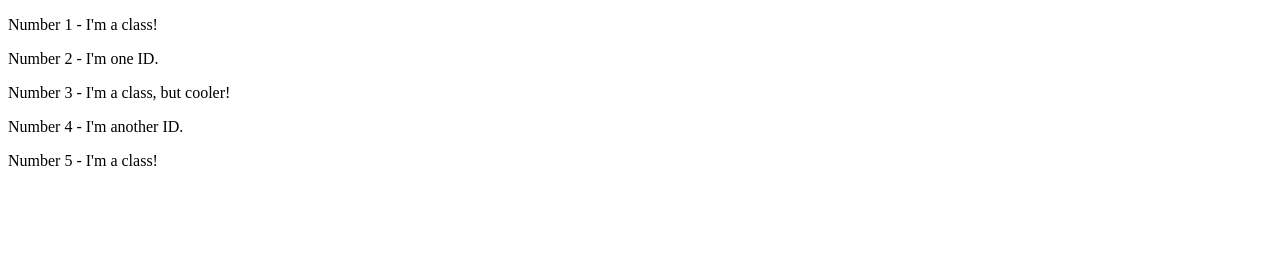
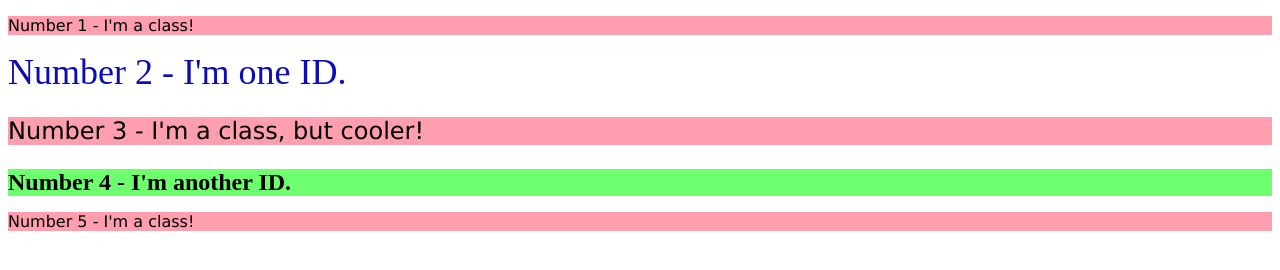
Before and after one commit to JEMinate/csspractice, a plain HTML site: page classidselectors/index.html in a window 1280 px wide. Drawn offline with Linux system fonts and the light colour scheme.

Commit message:
Commit changes to Lesson 2
Class selectors and id selectors

```diff
--- a/classidselectors/index.html
+++ b/classidselectors/index.html
@@ -5,13 +5,13 @@
     <meta http-equiv="X-UA-Compatible" content="IE=edge">
     <meta name="viewport" content="width=device-width, initial-scale=1.0">
     <title>Class and ID Selectors</title>
-    <link rel="stylesheet" href="style.css">
+    <link rel="stylesheet" href="styles.css">
   </head>
   <body>
-    <p>Number 1 - I'm a class!</p>
-    <div>Number 2 - I'm one ID.</div>
-    <p>Number 3 - I'm a class, but cooler!</p>
-    <div>Number 4 - I'm another ID.</div>
-    <p>Number 5 - I'm a class!</p>
+    <p class="One">Number 1 - I'm a class!</p>
+    <div class="Two">Number 2 - I'm one ID.</div>
+    <p class="Three">Number 3 - I'm a class, but cooler!</p>
+    <div class="Four">Number 4 - I'm another ID.</div>
+    <p class="Five">Number 5 - I'm a class!</p>
   </body>
 </html>
--- a/classidselectors/styles.css
+++ b/classidselectors/styles.css
@@ -0,0 +1,20 @@
+p {
+    background: rgb(255, 158, 174);
+    font-family: Verdana, Dejavu sans, sans-serif;
+}
+
+.Two {
+    color: rgb(13, 13, 182);
+    font-size: 36px;
+}
+
+.Three,
+.Four {
+    font-size: 24px;
+}
+
+.Four {
+    background: rgb(109, 255, 109);
+    font-size: 24px;
+    font-weight: bold;
+}
```
